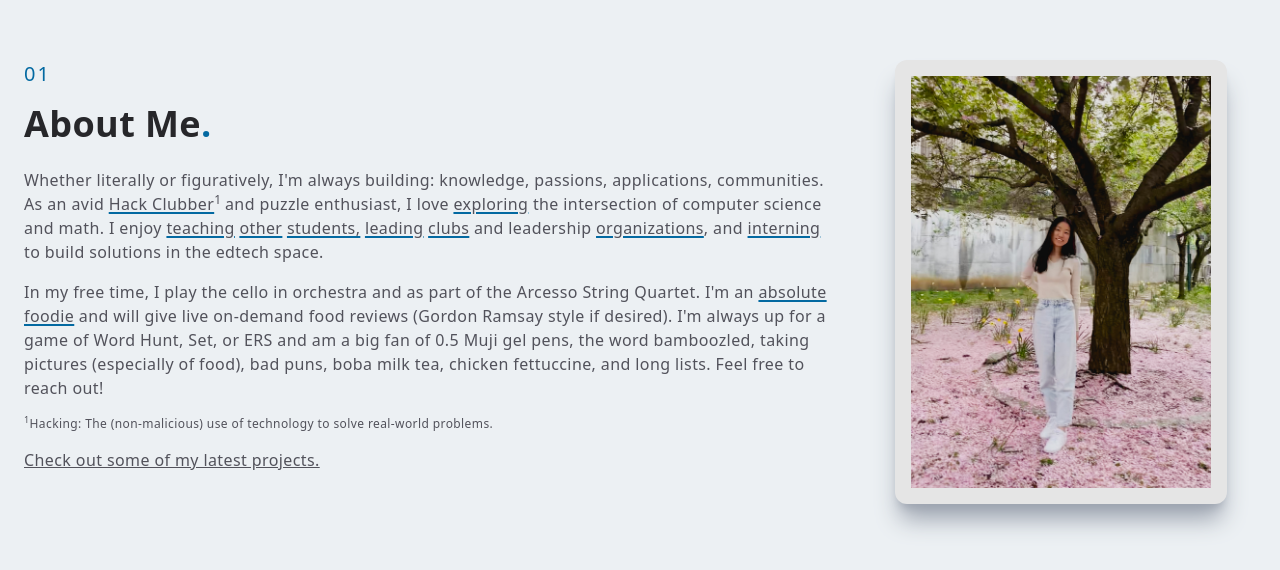
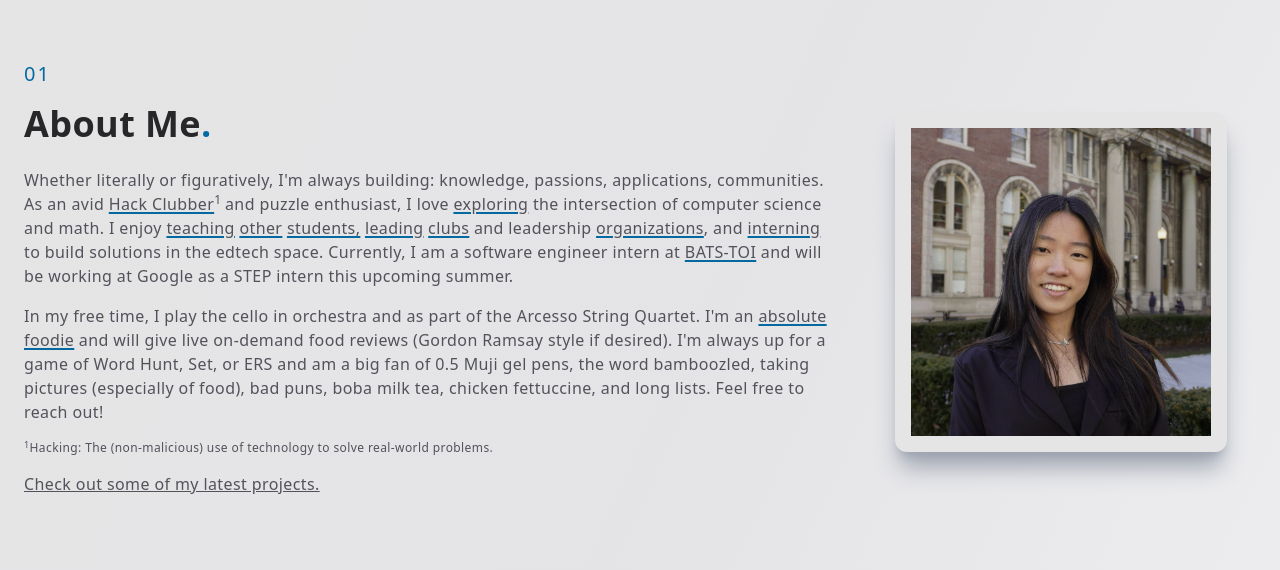
Before and after one commit to julialding/personal-website, a Next.js app: page / in a window 1280 px wide. Shown: the part 918-1488 px from the top of the page. Built offline with nearby package versions, Linux system fonts and the light colour scheme.

Commit message:
spring 2024 push

```diff
--- a/components/About.tsx
+++ b/components/About.tsx
@@ -82,7 +82,13 @@ const About = () => {
               interning
             </a>
             <span> </span>
-            to build solutions in the edtech space.
+            to build solutions in the edtech space. Currently, I am a software engineer intern at{" "}
+            <a
+              className="underline underline-offset-2 decoration-2 decoration-sky-700 hover:decoration-[3px] hover:decoration-sky-800"
+              href="https://batstoi.com/"
+            >
+              BATS-TOI
+            </a>{" "} and will be working at Google as a STEP intern this upcoming summer.
           </p>
           <p className="py-2 text-zinc-600">
             In my free time, I play the cello in orchestra and as part of the
@@ -112,8 +118,8 @@ const About = () => {
         </div>
         <div className="w-auto h-auto m-auto shadow-xl shadow-gray-400 bg-neutral-200 rounded-xl flex items-center justify-center p-4 hover:scale-105 ease-in duration-300">
           <Image
-            src="/assets/juliading23.jpg"
-            height="600"
+            src="/assets/juliading24.jpg"
+            height="300"
             width="300"
             className="roundedxl"
             alt="/"
--- a/components/Main.tsx
+++ b/components/Main.tsx
@@ -16,7 +16,7 @@ const Main = () => {
             JULIA DING<span className='text-sky-700'>.</span>
           </h1>
           <p className='py-4 text-gray-600 sm:max-w-[70%] m-auto'>
-          I’m a software engineer and incoming C.P. Davis Scholar studying computer science at Columbia University.
+          I’m a developer with a strong quantitative background studying computer science and applied mathematics as a C.P. Davis Scholar at Columbia University.
           </p>
           <div className='flex items-center justify-between max-w-[330px] m-auto py-4'>
                 <a href='https://www.linkedin.com/in/julialding/' target='_blank' rel='noreferrer'>
--- a/styles/globals.css
+++ b/styles/globals.css
@@ -7,7 +7,7 @@
 
 @layer base {
   body {
-    @apply bg-[#ecf0f3] text-zinc-800 tracking-wide
+    @apply bg-gradient-to-br from-stone-200 via-zinc-200 to-zinc-100 text-zinc-800 tracking-wide;
   }
 
   h1, h2, h3, h4, h5, h6 {
```
Also changed, not shown: public/assets/juliading24.jpg (added), 1 other file (tests, documents, lock files or other folders).
